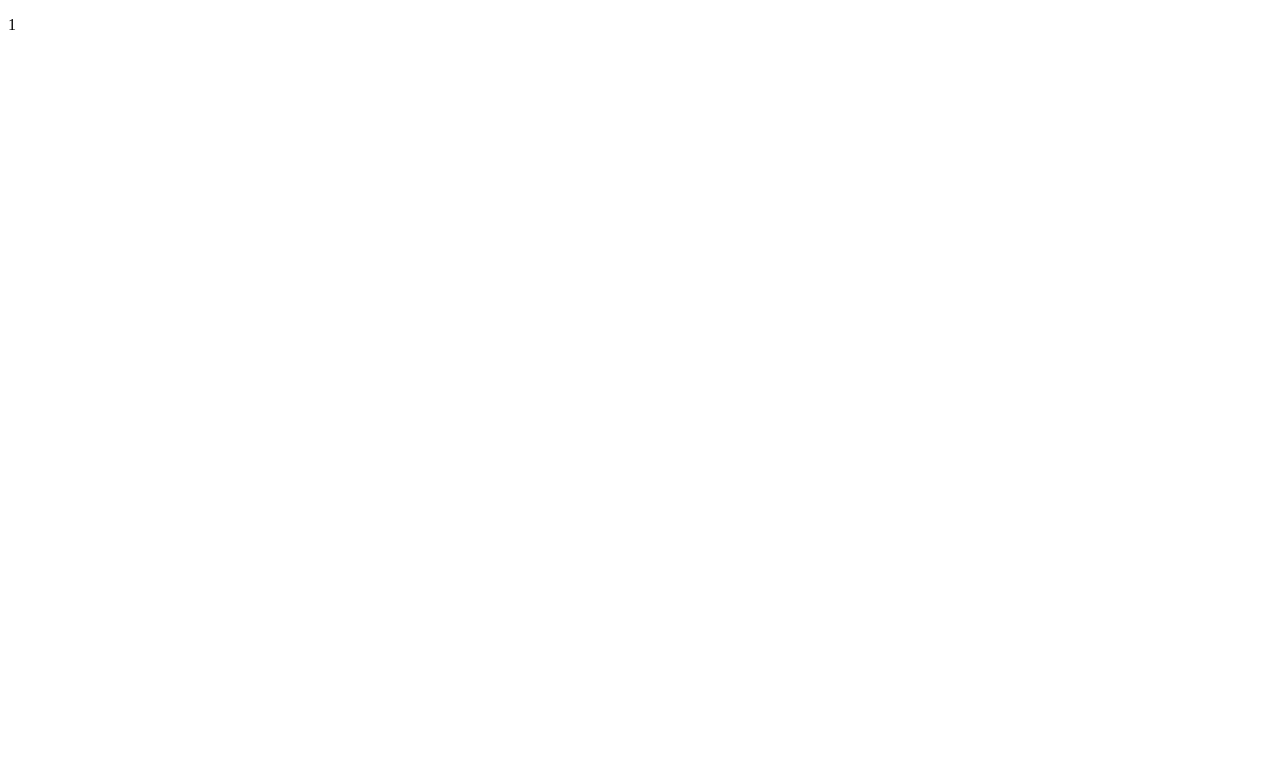
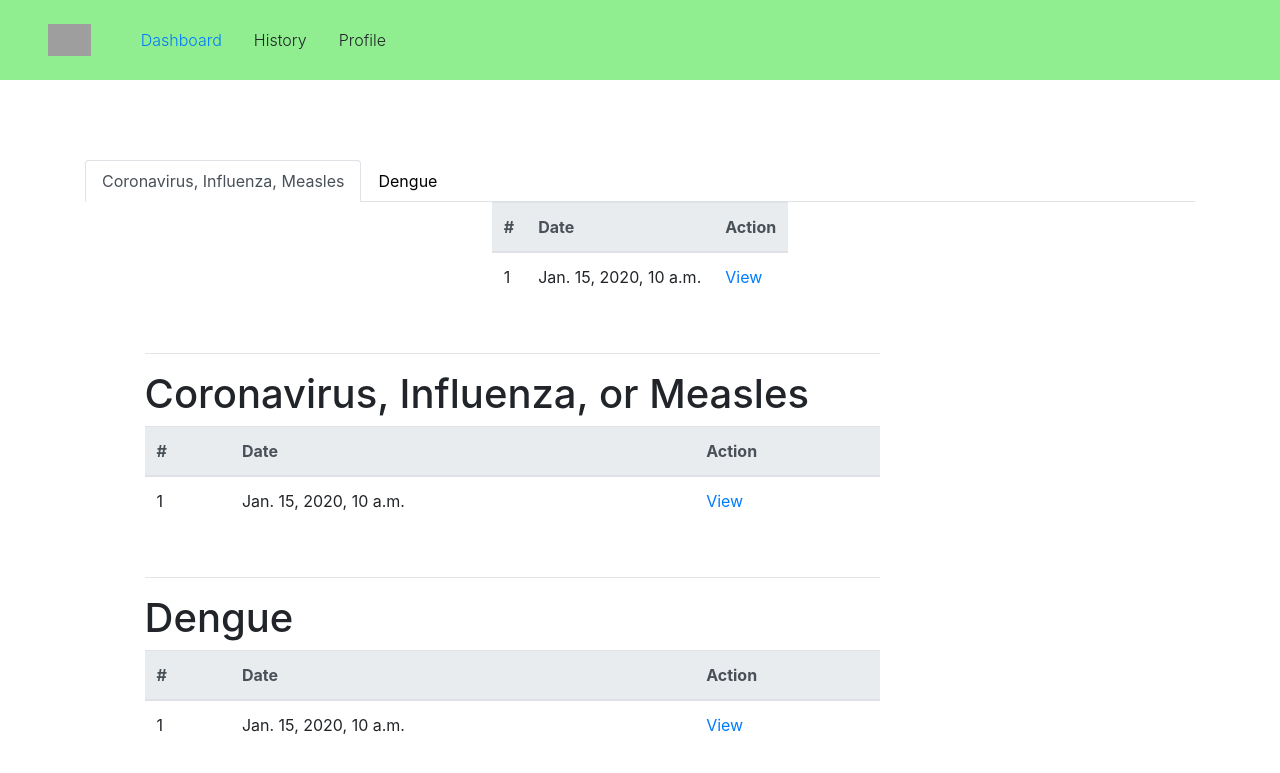
Before and after one commit to Nikolskiee/CMSC128.2-PROJECT, a Django app: page /history/ in a window 1280 px wide. Before the commit the part shown is almost empty. Shown: the top 773 px of the page. Run offline with Django 4.2, Linux system fonts and the light colour scheme; a user stored in the database is signed in; tables that the repository leaves empty hold one stand-in row (values such as "Sample post"); grey boxes are pictures that could not be loaded.

Commit message:
edit history

```diff
--- a/seirvice/seirv_app/templates/history.html
+++ b/seirvice/seirv_app/templates/history.html
@@ -36,6 +36,7 @@
     <!--This is the head section-->
     <!-- <style> ... </style> -->
 	  <link rel="stylesheet" type="text/css" href="{% static 'style.css' %}"/>
+    <script src="https://cdn.jsdelivr.net/npm/bootstrap@5.0.0-beta3/dist/js/bootstrap.bundle.min.js" integrity="sha384-JEW9xMcG8R+pH31jmWH6WWP0WintQrMb4s7ZOdauHnUtxwoG2vI5DkLtS3qm9Ekf" crossorigin="anonymous"></script>
   </head>
 
   <body>
@@ -107,208 +108,106 @@
         </header>
 
         <div class="container" style="margin-top: 80px;">
+          <ul class="nav nav-tabs" id="myTab" role="tablist">
+            <li class="nav-item" role="presentation">
+                <button class="nav-link active" id="home-tab" data-bs-toggle="tab" data-bs-target="#home" type="button" role="tab" aria-controls="home" aria-selected="true">Coronavirus, Influenza, Measles</button>
+            </li>
+            <li class="nav-item" role="presentation">
+                <button class="nav-link" id="profile-tab" data-bs-toggle="tab" data-bs-target="#profile" type="button" role="tab" aria-controls="profile" aria-selected="false">Dengue</button>
+            </li>
+          </ul>
+        </div>
+        <div class="tab-content" id="myTabContent">
+          <div class="tab-pane fade show active" id="home" role="tabpanel" aria-labelledby="home-tab">
+            <table class="table">
+              <thead class="thead-light">
+                <tr>
+                  <th scope="col">#</th>
+                  <th scope="col">Date</th>
+                  <th scope="col">Action</th>
+                </tr>
+              </thead>
+              <tbody>
+              {% for i in infectious_history %}
+                <tr>
+                  <td>{{i.id}}</th>
+                  <td>{{i.created_at}}</td>
+                  <td><a href="{% url 'infectious-history' i.id %}">View</a></td>
+                </tr>
+              {% endfor %}
+              </tbody>
+            </table>
+          </div>
+          <div class="tab-pane fade" id="profile" role="tabpanel" aria-labelledby="profile-tab">
+            <table class="table">
+              <thead class="thead-light">
+                <tr>
+                  <th scope="col">#</th>
+                  <th scope="col">Date</th>
+                  <th scope="col">Action</th>
+                </tr>
+              </thead>
+              <tbody>
+                {% for i in dengue_history %}
+                <tr>
+                  <td>{{i.id}}</th>
+                  <td>{{i.created_at}}</td>
+                  <td><a href="{% url 'dengue-history' i.id %}">View</a></td>
+                </tr>
+                {% endfor %}
+              </tbody>
+            </table>
+          </div>
+        </div>
           <div class="row">
-              <div class="col-lg-3" id="fade-in" style="padding: 20px;">
-                  <button class="resultsButton" onclick="showDisease1()">Disease 1</button>
-                  <button class="resultsButton" onclick="showDisease2()">Disease 2</button>
-                  <button class="resultsButton" onclick="showDisease3()">Disease 3</button>
-                  <button class="resultsButton" onclick="showDisease4()">Disease 4</button>
-                  <button class="resultsButton" onclick="showDisease5()">Disease 5</button>
-              </div>
               <div class="col-lg-9" id="disease1" style="margin-top: 20px;">
-                  <p>/ Disease Name</p>
                   <hr>
-                  <h1 id="slide-in-left">History</h1>
+                  <h1 id="slide-in-left">Coronavirus, Influenza, or Measles</h1>
 
                   <table class="table">
                     <thead class="thead-light">
                       <tr>
                         <th scope="col">#</th>
-                        <th scope="col">Username</th>
-                        <th scope="col">Department</th>
                         <th scope="col">Date</th>
+                        <th scope="col">Action</th>
                       </tr>
                     </thead>
                     <tbody>
+                    {% for i in infectious_history %}
                       <tr>
-                        <th scope="row">1</th>
-                        <td>Mark</td>
-                        <td>Nursing</td>
-                        <td>December 11, 2022</td>
+                        <td>{{i.id}}</th>
+                        <td>{{i.created_at}}</td>
+                        <td><a href="{% url 'infectious-history' i.id %}">View</a></td>
                       </tr>
-                      <tr>
-                        <th scope="row">2</th>
-                        <td>Jacob</td>
-                        <td>Pedia</td>
-                        <td>December 3, 2022</td>
-                      </tr>
-                      <tr>
-                        <th scope="row">3</th>
-                        <td>Lizel</td>
-                        <td>ICU</td>
-                        <td>November 7, 2022</td>
-                      </tr>
+                    {% endfor %}
                     </tbody>
                   </table>
               </div>
-              <div class="col-lg-9" id="disease2" style="margin-top: 20px;">
-                <p>/ Disease Name</p>
-                <hr>
-                <h1 id="slide-in-left">History</h1>
-
-                <table class="table">
-                  <thead class="thead-light">
-                    <tr>
-                      <th scope="col">#</th>
-                      <th scope="col">Username</th>
-                      <th scope="col">Department</th>
-                      <th scope="col">Date</th>
-                    </tr>
-                  </thead>
-                  <tbody>
-                    <tr>
-                      <th scope="row">1</th>
-                      <td>Mark</td>
-                      <td>Nursing</td>
-                      <td>December 11, 2022</td>
-                    </tr>
-                    <tr>
-                      <th scope="row">2</th>
-                      <td>Jacob</td>
-                      <td>Pedia</td>
-                      <td>December 3, 2022</td>
-                    </tr>
-                  </tbody>
-                </table>
-            </div>
             <div class="col-lg-9" id="disease3" style="margin-top: 20px;">
-              <p>/ Disease Name</p>
               <hr>
-              <h1 id="slide-in-left">History</h1>
+              <h1 id="slide-in-left">Dengue</h1>
 
               <table class="table">
                 <thead class="thead-light">
                   <tr>
                     <th scope="col">#</th>
-                    <th scope="col">Username</th>
-                    <th scope="col">Department</th>
                     <th scope="col">Date</th>
+                    <th scope="col">Action</th>
                   </tr>
                 </thead>
                 <tbody>
+                  {% for i in dengue_history %}
                   <tr>
-                    <th scope="row">1</th>
-                    <td>Mark</td>
-                    <td>Nursing</td>
-                    <td>December 11, 2022</td>
+                    <td>{{i.id}}</th>
+                    <td>{{i.created_at}}</td>
+                    <td><a href="{% url 'dengue-history' i.id %}">View</a></td>
                   </tr>
-                  <tr>
-                    <th scope="row">2</th>
-                    <td>Jacob</td>
-                    <td>Pedia</td>
-                    <td>December 3, 2022</td>
-                  </tr>
-                  <tr>
-                    <th scope="row">3</th>
-                    <td>Lizel</td>
-                    <td>ICU</td>
-                    <td>November 7, 2022</td>
-                  </tr>
-                  <tr>
-                    <th scope="row">3</th>
-                    <td>Lizel</td>
-                    <td>ICU</td>
-                    <td>November 7, 2022</td>
-                  </tr>
-                  <tr>
-                    <th scope="row">3</th>
-                    <td>Lizel</td>
-                    <td>ICU</td>
-                    <td>November 7, 2022</td>
-                  </tr>
+                  {% endfor %}
                 </tbody>
               </table>
+            </div>
           </div>
-          <div class="col-lg-9" id="disease4" style="margin-top: 20px;">
-            <p>/ Disease Name</p>
-            <hr>
-            <h1 id="slide-in-left">History</h1>
-
-            <table class="table">
-              <thead class="thead-light">
-                <tr>
-                  <th scope="col">#</th>
-                  <th scope="col">Username</th>
-                  <th scope="col">Department</th>
-                  <th scope="col">Date</th>
-                </tr>
-              </thead>
-              <tbody>
-                <tr>
-                  <th scope="row">1</th>
-                  <td>Mark</td>
-                  <td>Nursing</td>
-                  <td>December 11, 2022</td>
-                </tr>
-                <tr>
-                  <th scope="row">2</th>
-                  <td>Jacob</td>
-                  <td>Pedia</td>
-                  <td>December 3, 2022</td>
-                </tr>
-                <tr>
-                  <th scope="row">3</th>
-                  <td>Lizel</td>
-                  <td>ICU</td>
-                  <td>November 7, 2022</td>
-                </tr>
-                <tr>
-                  <th scope="row">3</th>
-                  <td>Lizel</td>
-                  <td>ICU</td>
-                  <td>November 7, 2022</td>
-                </tr>
-              </tbody>
-            </table>
         </div>
-        <div class="col-lg-9" id="disease5" style="margin-top: 20px;">
-          <p>/ Disease Name</p>
-          <hr>
-          <h1 id="slide-in-left">History</h1>
-
-          <table class="table">
-            <thead class="thead-light">
-              <tr>
-                <th scope="col">#</th>
-                <th scope="col">Username</th>
-                <th scope="col">Department</th>
-                <th scope="col">Date</th>
-              </tr>
-            </thead>
-            <tbody>
-              <tr>
-                <th scope="row">1</th>
-                <td>Mark</td>
-                <td>Nursing</td>
-                <td>December 11, 2022</td>
-              </tr>
-              <tr>
-                <th scope="row">2</th>
-                <td>Jacob</td>
-                <td>Pedia</td>
-                <td>December 3, 2022</td>
-              </tr>
-              <tr>
-                <th scope="row">3</th>
-                <td>Lizel</td>
-                <td>ICU</td>
-                <td>November 7, 2022</td>
-              </tr>
-            </tbody>
-          </table>
-      </div>
-          </div>
-      </div>
       </div>
     </div>
 
--- a/seirvice/seirv_app/views.py
+++ b/seirvice/seirv_app/views.py
@@ -25,7 +25,7 @@ def history(request):
         'infectious_history': infectious_history,
         'dengue_history': dengue_history
     }
-    return render(request, 'try-history.html', context=data)
+    return render(request, 'history.html', context=data)
 
 def signup(request):
     form = UserForm()
```
